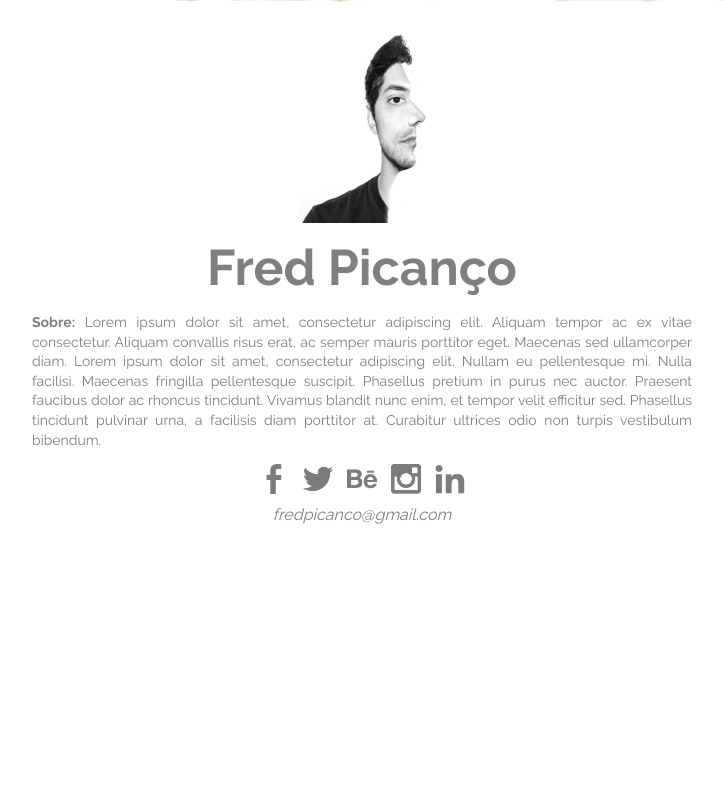
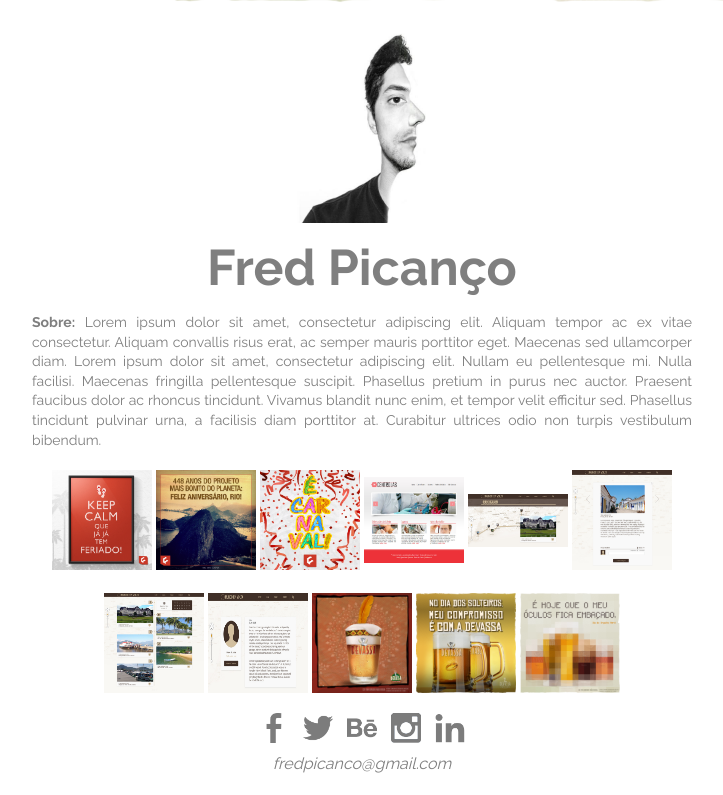
Before and after one commit to xguilex/Trabalho_2, a plain HTML site: page index.html in a window 1280 px wide. Shown: the part 7075-7870 px from the top of the page, without its empty margins (278-1001 px from the left). Before the commit the page ends 7622 px from the top, so only its background shows below. Drawn offline with nearby package versions, Linux system fonts and the light colour scheme.

Commit message:
Últimas correções na versão final

```diff
--- a/css/style.css
+++ b/css/style.css
@@ -42,6 +42,11 @@ html, body{
 	text-align: justify;
 	color: #7f7f7f;
 }
+#galeria
+{
+	margin-top: 20px;
+	margin-bottom: 20px;
+}
 #links {
 	margin-left: 10px;
 	margin-right: 10px;
--- a/index.html
+++ b/index.html
@@ -72,6 +72,22 @@
                 Lorem ipsum dolor sit amet, consectetur adipiscing elit. Aliquam tempor ac ex vitae consectetur. Aliquam convallis risus erat, ac semper mauris porttitor eget. Maecenas sed ullamcorper diam. Lorem ipsum dolor sit amet, consectetur adipiscing elit. Nullam eu pellentesque mi. Nulla facilisi. Maecenas fringilla pellentesque suscipit. Phasellus pretium in purus nec auctor. Praesent faucibus dolor ac rhoncus tincidunt. Vivamus blandit nunc enim, et tempor velit efficitur sed. Phasellus tincidunt pulvinar urna, a facilisis diam porttitor at. Curabitur ultrices odio non turpis vestibulum bibendum.</p>
             </div>
 
+               <div id="galeria">
+                    <a href="img/01_keep_calm_leduca.jpg"><img src="img/01_keep_calm_leduca.jpg" width="100" height="100"></a>
+                    <a href="img/leduca_rio448anos.jpg"><img src="img/leduca_rio448anos.jpg" width="100" height="100"></a>
+                    <a href="img/leduca_carnaval.jpg"><img src="img/leduca_carnaval.jpg" width="100" height="100"></a>
+                    <a href="img/Centrolab-Laboratrio-de-Anlise-Clnicas-140708.jpg"><img src="img/Centrolab-Laboratrio-de-Anlise-Clnicas-140708.jpg" width="100"></a>
+                    <a href="img/Layout_01-_home_670.jpg"><img src="img/Layout_01-_home_670.jpg" width="100"></a>
+                     <a href="img/Layout_02_1_blog_artigo_670.jpg"><img src="img/Layout_02_1_blog_artigo_670.jpg" width="100" height="100"></a>
+                    <br>
+                    <br>
+                    <a href="img/Layout_02_blog_670.jpg"><img src="img/Layout_02_blog_670.jpg" width="100" height="100"></a>
+                    <a href="img/Layout_03_sobre_670.jpg"><img src="img/Layout_03_sobre_670.jpg" width="100" height="100"></a>
+                    <a href="img/dia_indio.jpg"><img src="img/dia_indio.jpg" width="100" height="100"></a>
+                    <a href="img/dia_solteiro.png"><img src="img/dia_solteiro.png" width="100" height="100"></a>
+                    <a href="img/orgulho_nerd.png"><img src="img/orgulho_nerd.png" width="100" height="100"></a>
+                </div>
+
             <div id="links">
                     <a href="http://www.facebook.com/fredpicanco" target="_blank"><img src="img/fb_icon.png" width="30" height="30" border="0" alt="Facebook" style="padding-right: 5px; padding-left: 5px;"></a>
                     <a href="http://www.twitter.com" target="_blank"><img src="img/twitter_icon.png" width="30" height="30" border="0" alt="Twitter" style="padding-right: 5px; padding-left: 5px;"></a>
```
